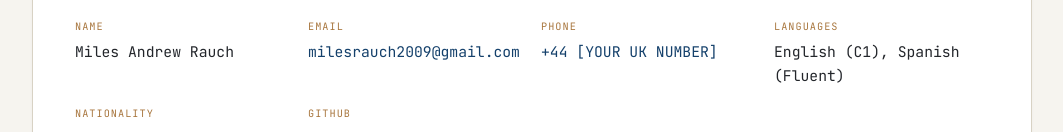
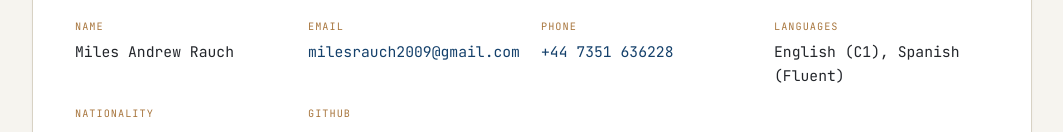
Before and after one commit to milesrauch/MilesRauch.github.io, a plain HTML site: page index.html in a window 1280 px wide. Shown: the part 5430-5562 px from the top of the page, without its empty margins (108-1171 px from the left). Drawn offline with nearby package versions, Linux system fonts and the light colour scheme.

Commit message:
Update index.html

```diff
--- a/index.html
+++ b/index.html
@@ -746,7 +746,7 @@ To progress from Marine Engineering pre-cadetship into a Merchant Navy Marine En
 </div>
 <div class="contact-item">
 <div class="plate-label">Phone</div>
-<div class="plate-value"><a href="tel:+44XXXXXXXXXX">+44 [YOUR UK NUMBER]</a></div>
+<div class="plate-value"><a href="tel:+44 7351 636228">+44 7351 636228</a></div>
 </div>
 <div class="contact-item">
 <div class="plate-label">Languages</div>
```
